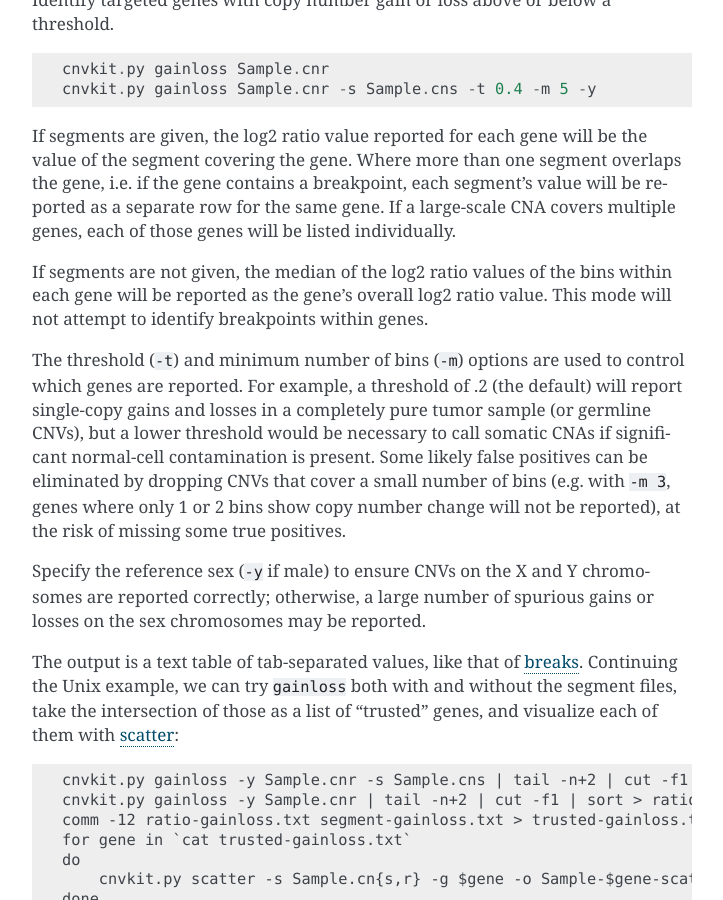
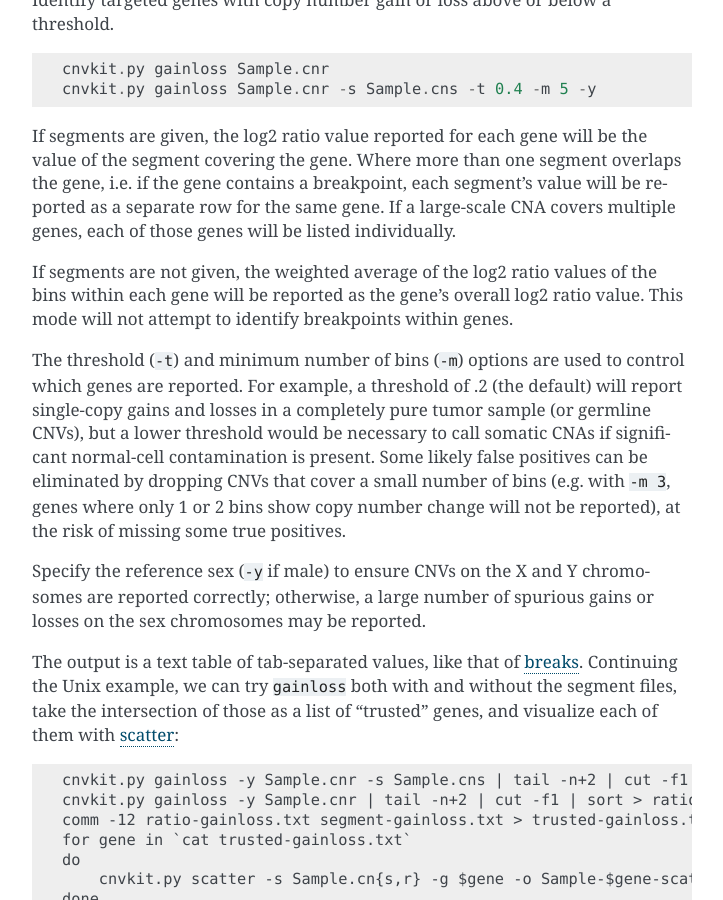
Before and after one commit to etal/cnvkit, a Sphinx documentation site: the page built from doc/reports.rst, in a window 1280 px wide and 900 px high, scrolled down 869 px. Shown: the whole window, without its empty margins (388-1111 px from the left). Built offline with Sphinx 7.4.7, drawn with Linux system fonts in a browser that asks for light colours; the version number could not be read and is left out.

Commit message:
doc: gainloss without .cns takes each gene's weighted average, not median, log2

```diff
--- a/doc/reports.rst
+++ b/doc/reports.rst
@@ -56,9 +56,9 @@ gene, i.e. if the gene contains a breakpoint, each segment's value will be
 reported as a separate row for the same gene. If a large-scale CNA covers
 multiple genes, each of those genes will be listed individually.
 
-If segments are not given, the median of the log2 ratio values of the bins
-within each gene will be reported as the gene's overall log2 ratio value. This
-mode will not attempt to identify breakpoints within genes.
+If segments are not given, the weighted average of the log2 ratio values of the
+bins within each gene will be reported as the gene's overall log2 ratio value.
+This mode will not attempt to identify breakpoints within genes.
 
 The threshold (``-t``) and minimum number of bins (``-m``) options are used to
 control which genes are reported. For example, a threshold of .2 (the default)
```
